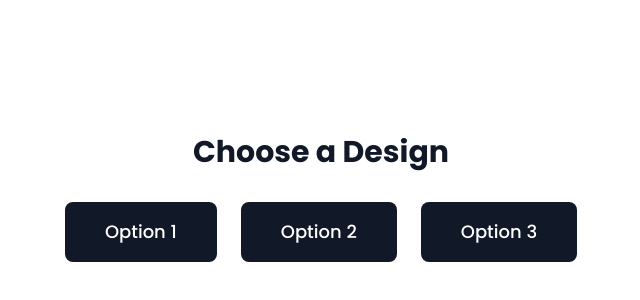
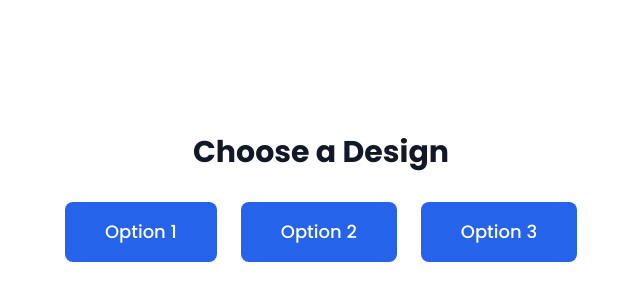
Before and after one commit to kyle-boyd/jonesbrothers, a Next.js app: page / in a window 1280 px wide. Shown: the part 202-502 px from the top of the page, without its empty margins (319-959 px from the left). Built offline with nearby package versions, Linux system fonts and the light colour scheme.

Commit message:
Versioning added

```diff
--- a/app/page.tsx
+++ b/app/page.tsx
@@ -7,19 +7,19 @@ export default function Home() {
       <div className="flex flex-col sm:flex-row gap-6">
         <Link
           href="/modern"
-          className="px-10 py-4 bg-gray-900 text-white no-underline rounded-lg hover:bg-gray-700 transition-colors text-lg font-medium min-w-[140px] text-center"
+          className="px-10 py-4 bg-blue-600 text-white no-underline rounded-lg hover:bg-blue-700 transition-colors text-lg font-medium min-w-[140px] text-center"
         >
           Option 1
         </Link>
         <Link
           href="/traditional"
-          className="px-10 py-4 bg-gray-900 text-white no-underline rounded-lg hover:bg-gray-700 transition-colors text-lg font-medium min-w-[140px] text-center"
+          className="px-10 py-4 bg-blue-600 text-white no-underline rounded-lg hover:bg-blue-700 transition-colors text-lg font-medium min-w-[140px] text-center"
         >
           Option 2
         </Link>
         <Link
           href="/design-forward"
-          className="px-10 py-4 bg-gray-900 text-white no-underline rounded-lg hover:bg-gray-700 transition-colors text-lg font-medium min-w-[140px] text-center"
+          className="px-10 py-4 bg-blue-600 text-white no-underline rounded-lg hover:bg-blue-700 transition-colors text-lg font-medium min-w-[140px] text-center"
         >
           Option 3
         </Link>
--- a/components/TestDesignBanner.tsx
+++ b/components/TestDesignBanner.tsx
@@ -3,7 +3,7 @@ import Link from "next/link";
 export default function TestDesignBanner() {
   return (
     <div className="bg-amber-500 text-amber-950 py-2 px-4 flex items-center justify-center gap-4 text-sm font-medium">
-      <span>Test design</span>
+      <span>Test design v0.1.1</span>
       <Link
         href="/"
         className="inline-flex items-center gap-1.5 px-3 py-1 bg-amber-950 text-amber-50 rounded hover:bg-amber-900 transition-colors"
```
